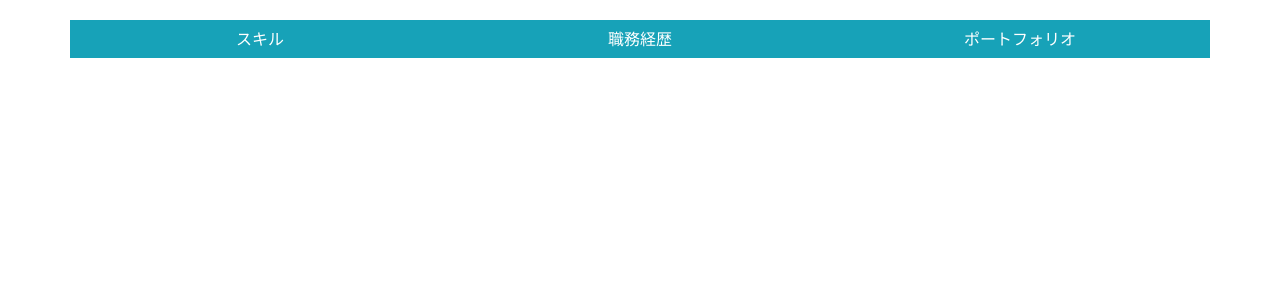
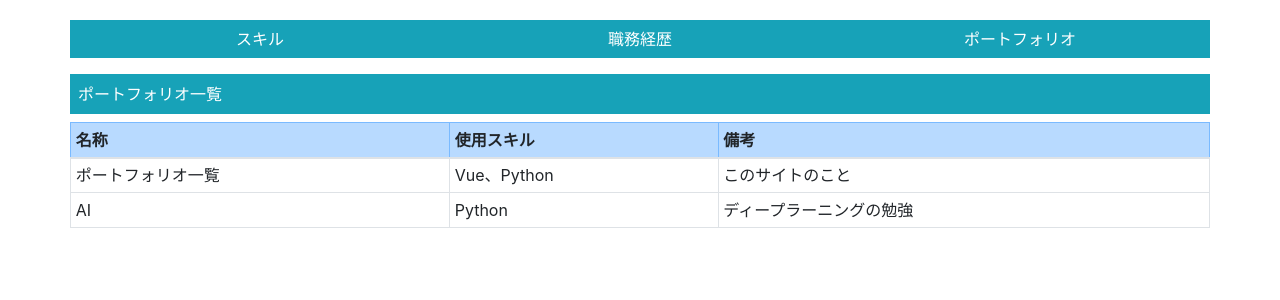
Before and after one commit to rimusophie/portfolio2, a Vue app in the folder portfolio2/: page /PortfolioList in a window 1280 px wide. Before the commit this address had no page. Shown: the top 300 px of the page. Built offline with nearby package versions, Linux system fonts and the light colour scheme.

Commit message:
ポートフォリオ一覧画面作成

```diff
--- a/portfolio2/src/components/Portfolio2Header.vue
+++ b/portfolio2/src/components/Portfolio2Header.vue
@@ -12,7 +12,7 @@ import { RouterLink } from 'vue-router';
                 <RouterLink v-bind:to="{name: 'JobCareerList'}" class="link-text"><button class="btn btn-info header-button">職務経歴</button></RouterLink>
             </div>
             <div class="col">
-                <button class="btn btn-info header-button">ポートフォリオ</button>
+                <RouterLink v-bind:to="{name: 'PortfolioList'}" class="link-text"><button class="btn btn-info header-button">ポートフォリオ</button></RouterLink>
             </div>
         </div>
     </div>
--- a/portfolio2/src/router/index.ts
+++ b/portfolio2/src/router/index.ts
@@ -1,7 +1,8 @@
 import { createRouter, createWebHistory } from 'vue-router'
-import HomeView from '../views/HomeView.vue'
-import JobCareerListViewVue from '@/views/JobCareerListView.vue'
-import SkillListViewVue from '@/views/SkillListView.vue'
+//import HomeView from '../views/HomeView.vue'
+//import JobCareerListViewVue from '@/views/JobCareerListView.vue'
+//import SkillListViewVue from '@/views/SkillListView.vue'
+//import PortfolioListViewVue from '@/views/PortfolioListView.vue'
 
 const router = createRouter({
   history: createWebHistory(import.meta.env.BASE_URL),
@@ -9,17 +10,22 @@ const router = createRouter({
     {
       path: '/',
       name: 'root',
-      component: JobCareerListViewVue
+      component: () => import('@/views/JobCareerListView.vue')
     },
     {
       path: '/JobCareerList',
       name: 'JobCareerList',
-      component: JobCareerListViewVue
+      component: () => import('@/views/JobCareerListView.vue')
     },
     {
       path: '/SkillList',
       name: 'SkillList',
-      component: SkillListViewVue
+      component: () => import('@/views/SkillListView.vue')
+    },
+    {
+      path: '/PortfolioList',
+      name: 'PortfolioList',
+      component: () => import('@/views/PortfolioListView.vue')
     }
     /*
     {
--- /dev/null
+++ b/portfolio2/src/views/PortfolioListView.vue
@@ -0,0 +1,37 @@
+<script setup lang="ts">
+</script>
+
+<template>
+    <div class="container">
+        <div class="row bg-info text-white p-2 mb-2">
+            ポートフォリオ一覧
+        </div>
+        <div class="row">
+            <table class="table table-bordered table-hover table-sm">
+                <thead>
+                    <tr class="table-primary">
+                        <th>名称</th>
+                        <th>使用スキル</th>
+                        <th>備考</th>
+                    </tr>
+                </thead>
+                <tbody>
+                    <tr>
+                        <td>ポートフォリオ一覧</td>
+                        <td>Vue、Python</td>
+                        <td>このサイトのこと</td>
+                    </tr>
+                    <tr>
+                        <td>AI</td>
+                        <td>Python</td>
+                        <td>ディープラーニングの勉強</td>
+                    </tr>
+                </tbody>
+            </table>
+        </div>
+    </div>
+
+</template>
+
+<style scoped>
+</style>
```
